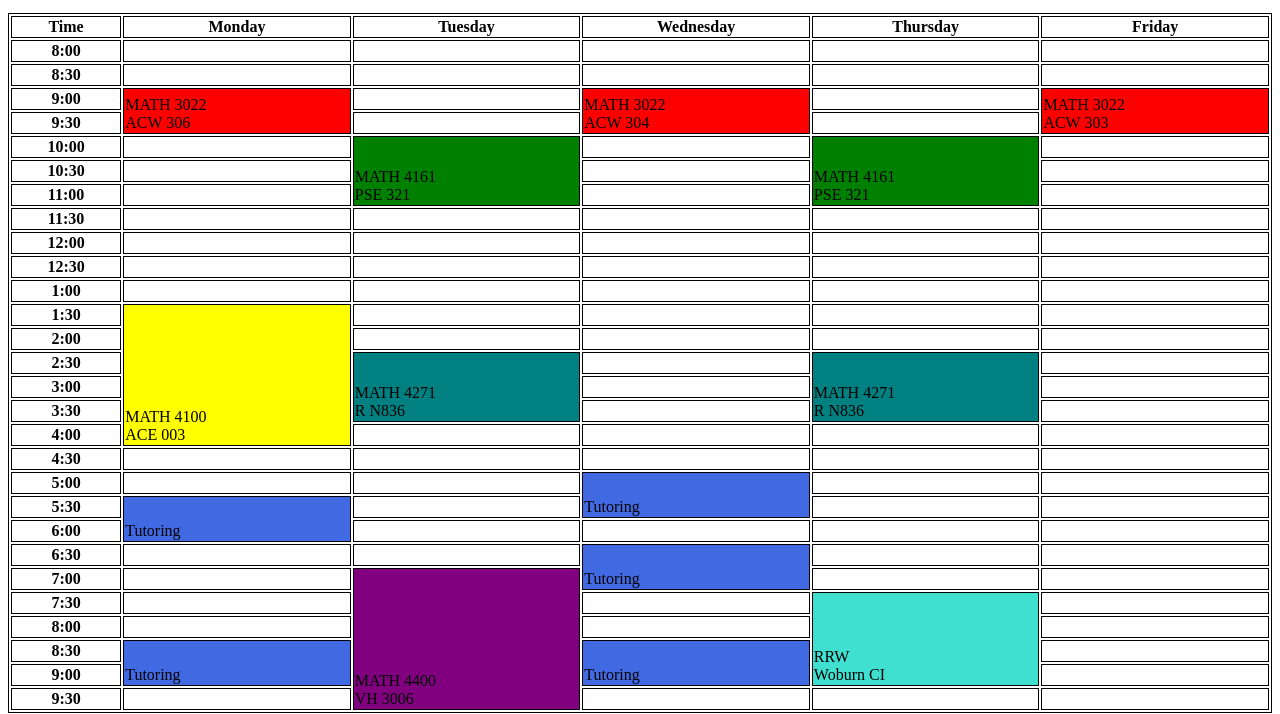
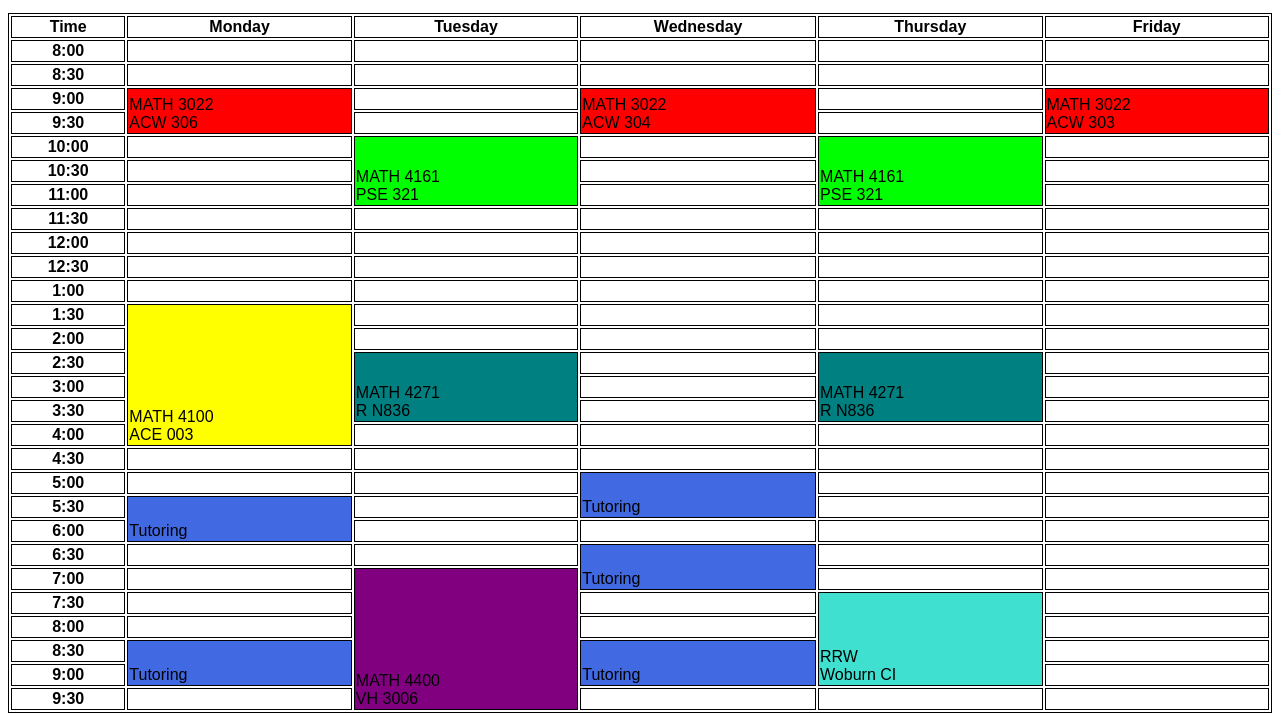
Before and after one commit to joetran0/Winter-2024, a plain HTML site: page schedule.html in a window 1280 px wide. Shown: the part 101-815 px from the top of the page. Drawn offline with Linux system fonts and the light colour scheme.

Commit message:
Update schedule.html

```diff
--- a/schedule.html
+++ b/schedule.html
@@ -4,7 +4,7 @@
     <style>
         table, th, td {border:1px solid black; vertical-align: bottom;}
     </style>
-    <body>
+    <body style="font-family:Arial, Helvetica, sans-serif">
         <title>Winter 2024 Schedule</title>
 
         <h1>Winter 2024 Schedule</h1>
@@ -51,9 +51,9 @@
             <tr>
                 <th>10:00</th>
                 <td></td>
-                <td rowspan="3" bgcolor="green">MATH 4161<br>PSE 321</td>
+                <td rowspan="3" bgcolor="00FF00">MATH 4161<br>PSE 321</td>
                 <td></td>
-                <td rowspan="3" bgcolor="green">MATH 4161<br>PSE 321</td>
+                <td rowspan="3" bgcolor="00FF00">MATH 4161<br>PSE 321</td>
                 <td></td>
             </tr>
             <tr>
```
